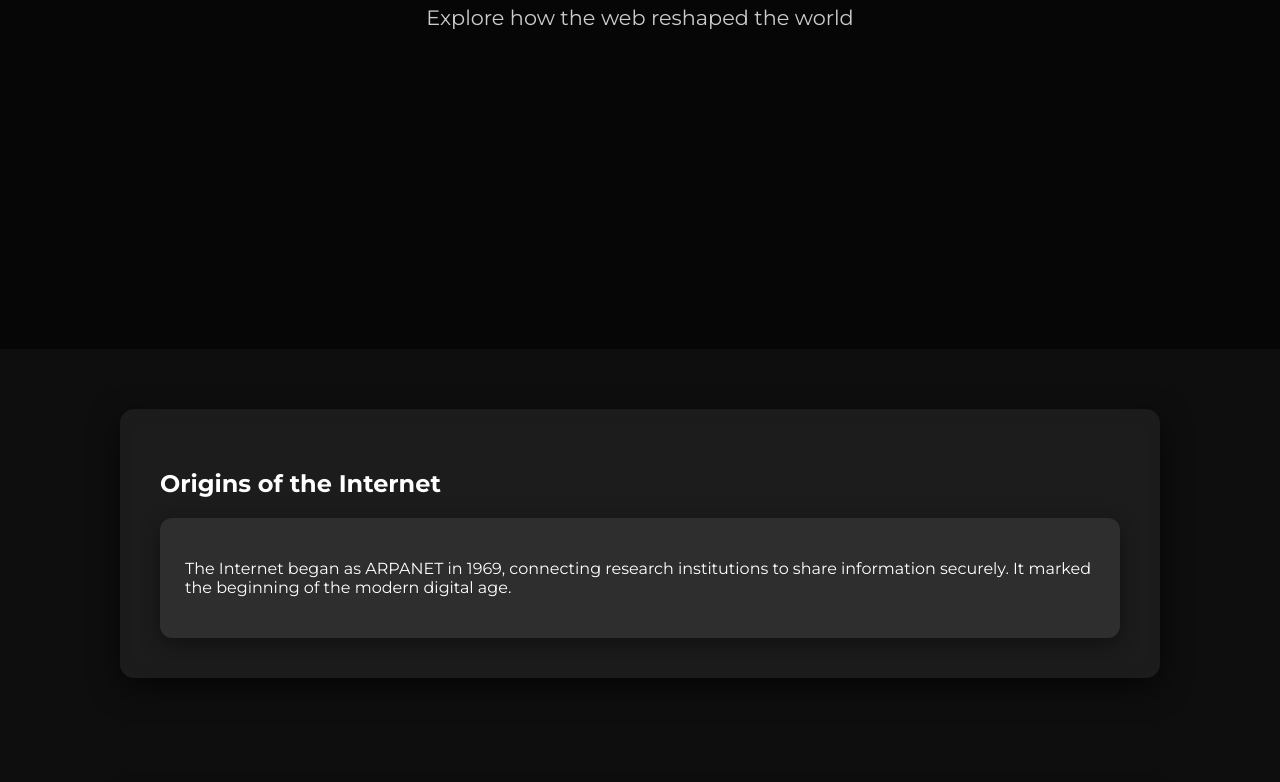
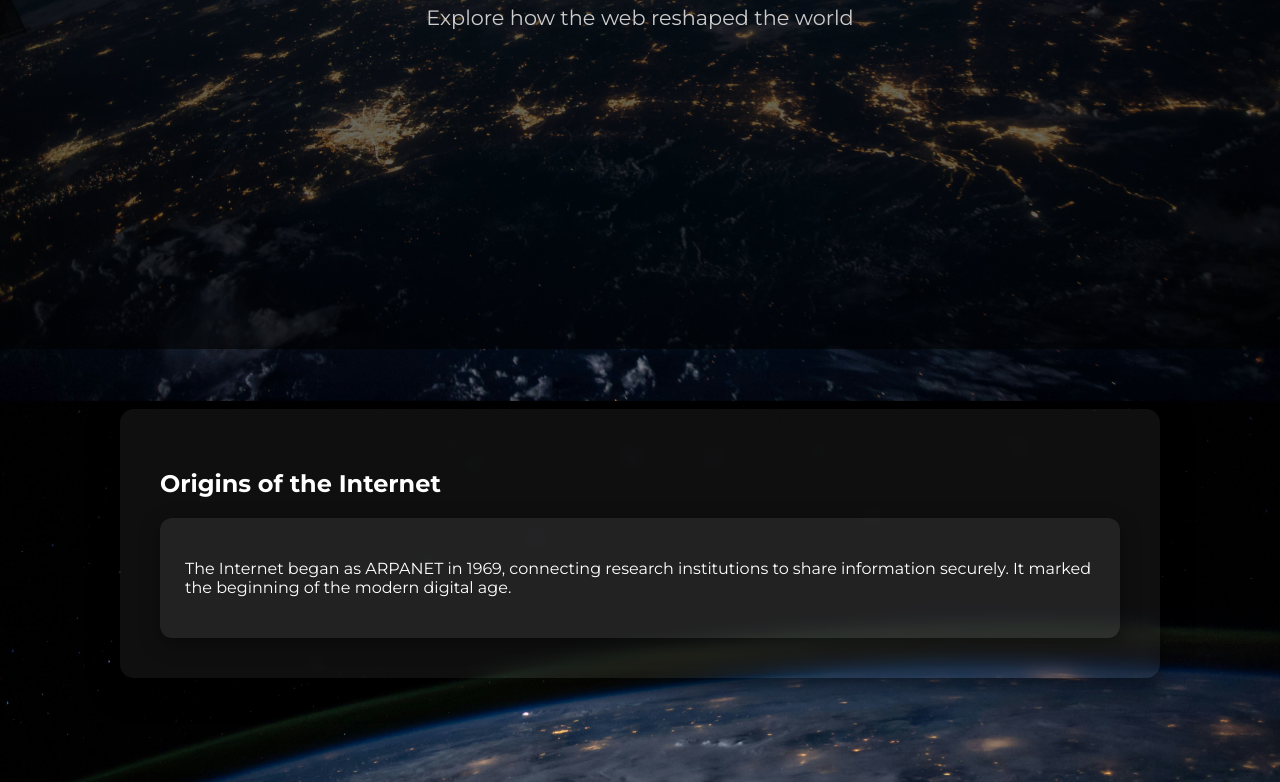
Before and after one commit to SaraLuzAguilar/Web-WorldWideWeb-internet, a plain HTML site: page index.html in a window 1280 px wide. Shown: the part 451-1233 px from the top of the page. Drawn offline with Linux system fonts and the light colour scheme; the site is published under a folder, as on GitHub Pages, so addresses that start at the root find nothing.

Commit message:
Correción de ruta de imagen

```diff
--- a/style.css
+++ b/style.css
@@ -7,7 +7,7 @@ body {
   color: #fff;
   overflow-x: hidden;
   scroll-behavior: smooth;
-  background-image: url('/img/image.jpg');
+  background-image: url('img/image.jpg');
   background-size: cover;
   background-attachment: fixed;
   background-position: center;
```
